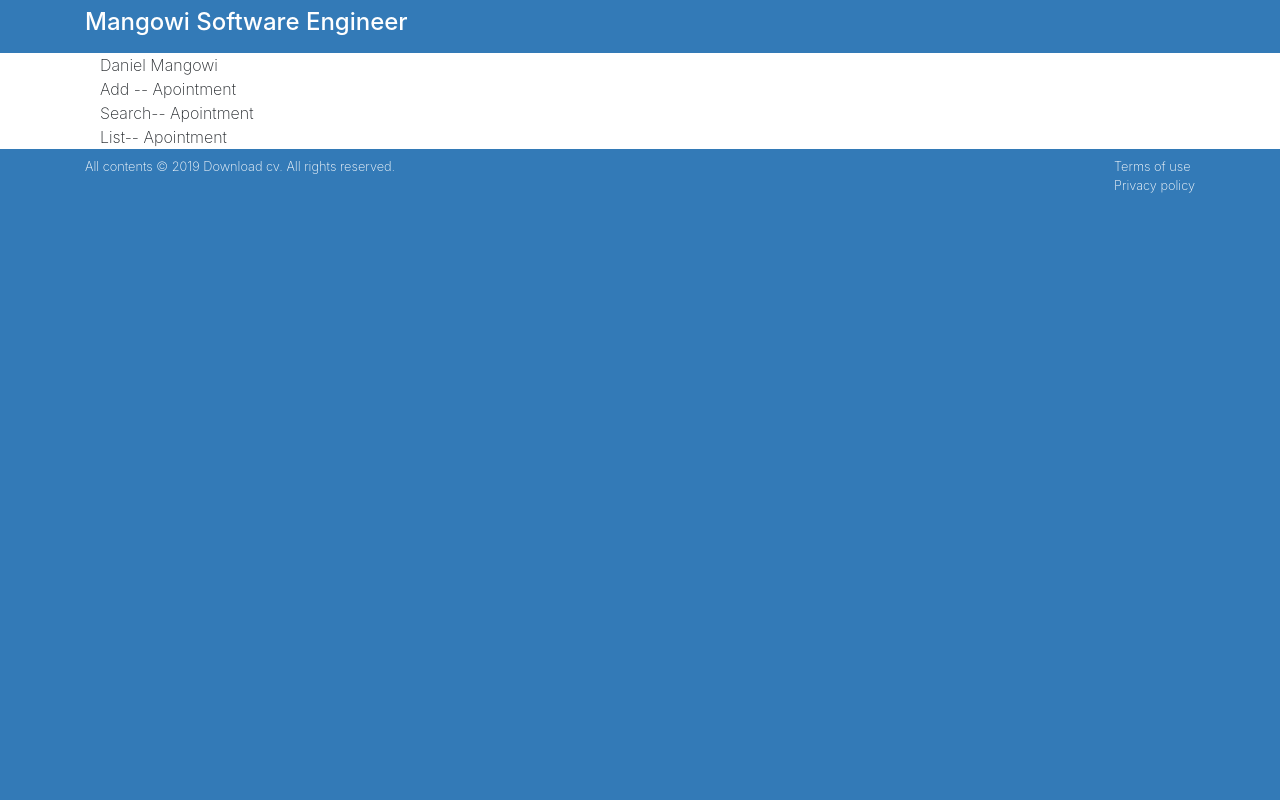
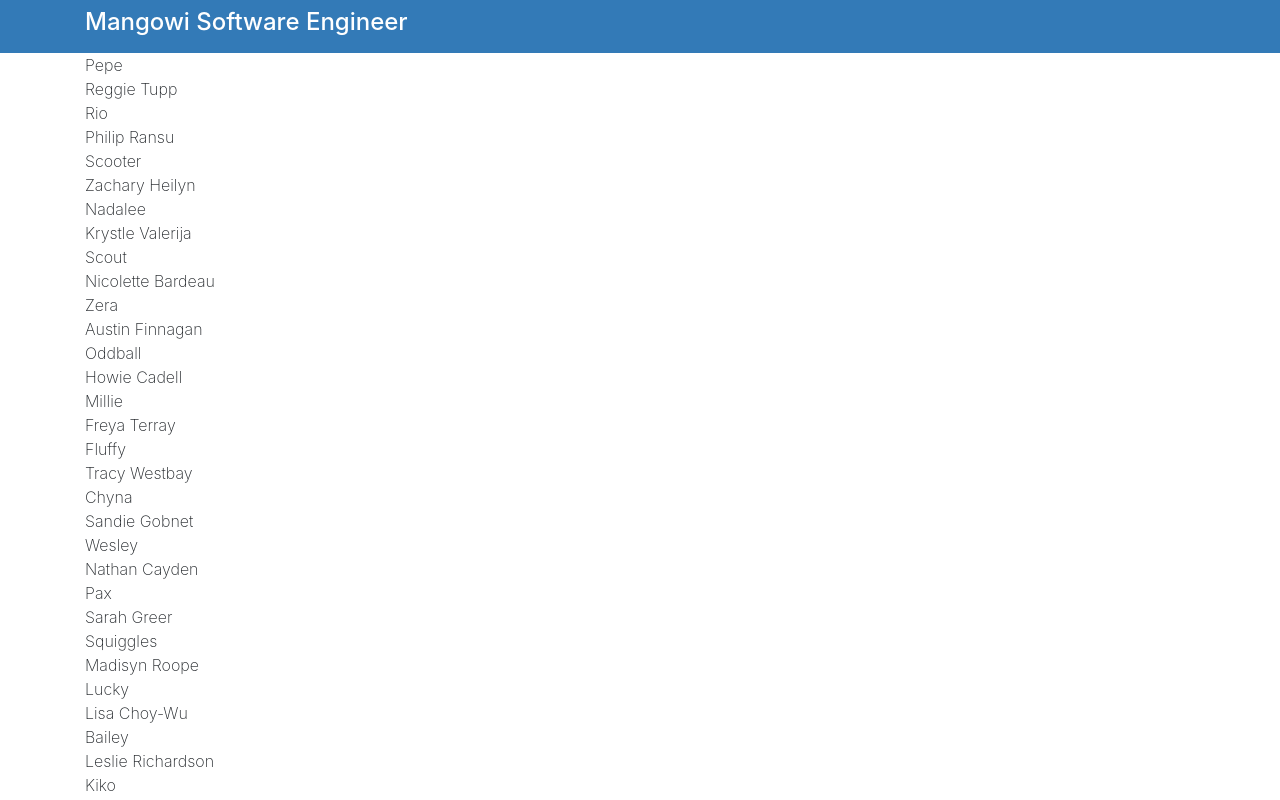
Before and after one commit to mangowi/react_interface, a React (Create React App) app: page / in a window 1280 px wide. Shown: the top 800 px of the page. Built offline with nearby package versions, Linux system fonts and the light colour scheme.

Commit message:
working with complex data, creating a variable then render it on the the main

```diff
--- a/src/components/App.js
+++ b/src/components/App.js
@@ -11,14 +11,42 @@ class App extends Component {
     super();//Allows to get information from the parent component
     this.state = {
       // Initializing the object
-      myName : 'Daniel Mangowi'
+      myName : 'Daniel Mangowi',
+      myAppointmenst: []
     };
   }
 
+   componentDidMount(){
+     fetch('./data.json') // we are using fetch but can use jquery get or post or get
+        .then(response => response.json()) // specifying response is coming as json format
+        .then(result => {
+          // processing the result in a variable and go through each of the element on the file
+          const apts = result.map(item=>{
+            return item;
+          })
+
+          // Always create a variable before setting up data to the state
+          this.setState({
+            myAppointmenst: apts
+          })
+        })
+
+
+   }
   render() {
+
+    // temp variable
+    const listItems = this.state.myAppointmenst.map(item=>(
+      <div>
+          <div>{item.petName}</div>
+          <div>{item.ownerName}</div>
+        </div>
+
+    ));
     return (
       <main className="page bg-white" id="petratings">
       <div className="container">
+      {listItems}
         <div className="row">
           <div className="col-md-12 bg-white">
             <div className="container">
```
